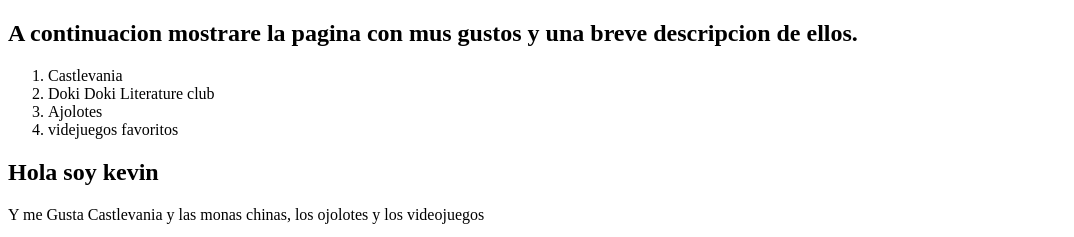
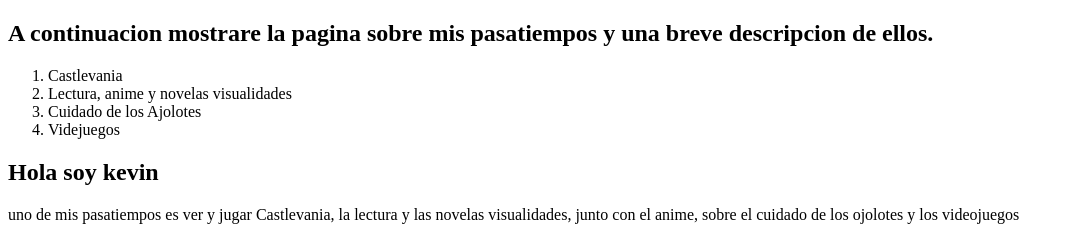
Before and after one commit to Kevin-280/Mis-pasatiempos, a plain HTML site: page index.html in a window 1280 px wide. Shown: the top 237 px of the page, without its empty margins (0-1074 px from the left). Drawn offline with Linux system fonts and the light colour scheme.

Commit message:
correciones final

```diff
--- a/index.html
+++ b/index.html
@@ -3,24 +3,24 @@
 <head>
 	<meta charset="utf-8">
 	<meta name="viewport" content="width=device-width, initial-scale=1">
-	<title>Mis gustos</title>
+	<title>Mis pasatiempos</title>
 </head>
 <body>
-    <div class=seccion_de_gustos">
-        <section class="mis_Gustos">
-            <h2>A continuacion mostrare la pagina con mus gustos y una breve descripcion de ellos.</h2>
+    <div class=seccion_de:pasatiempos">
+        <section class="Mis pasatiempos">
+            <h2>A continuacion mostrare la pagina sobre mis pasatiempos y una breve descripcion de ellos.</h2>
             <ol>
                 <li>Castlevania</li>
-                <li>Doki Doki Literature club</li>
-                <li>Ajolotes</li>
-                <li>videjuegos favoritos</li>
+                <li>Lectura, anime y novelas visualidades</li>
+                <li>Cuidado de los Ajolotes</li>
+                <li>Videjuegos</li>
             </ol>
         </section>
     </div>
 
     <section>
         <h1>Hola soy kevin </h1>
-        <p>Y me Gusta Castlevania y las monas chinas, los ojolotes y los videojuegos</p>
+        <p>uno de mis pasatiempos es ver y jugar Castlevania, la lectura y las novelas visualidades, junto con el anime, sobre el cuidado de los ojolotes y los videojuegos</p>
         <img src="Castlevania1.jpg" alt="" width="500px" height="400px" id="Castlevania">
         <img src="monika.jpg" alt="" width="500px" height="400px" id="monika">
         <img src="ajolote1.jpg" alt="" width="500px" height="400px" id="ajolote_img">
```
